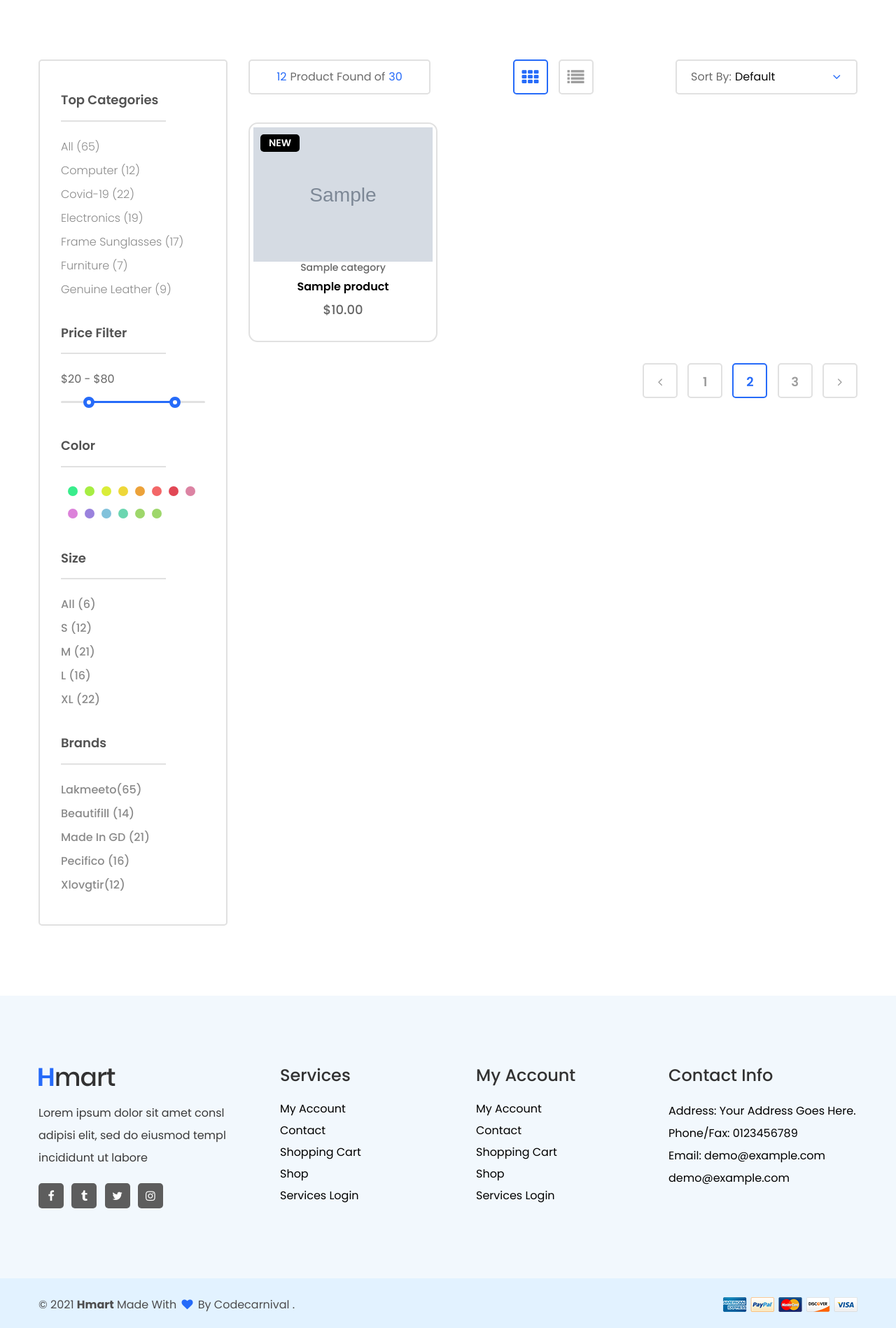
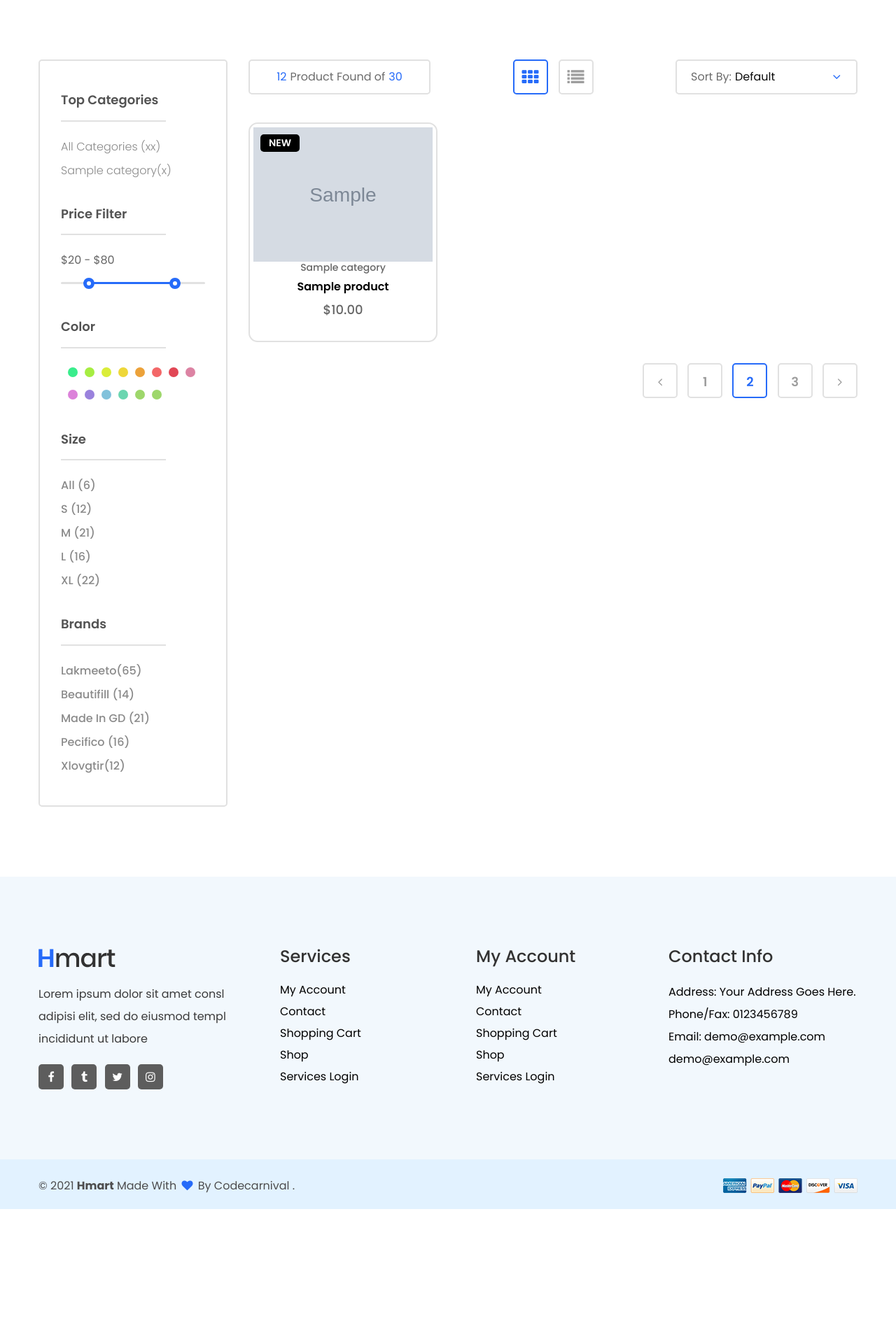
Before and after one commit to gurnitha/django-ytb-codingEx-electronic-shopping-system, a Django app: page /store/product-list in a window 1280 px wide. Shown: the part 614-2512 px from the top of the page at 70% size. After the commit the page ends 2342 px from the top, so only its background shows below. Run offline with Django 3.2, Linux system fonts and the light colour scheme; tables that the repository leaves empty hold one stand-in row (values such as "Sample post"); grey boxes marked "Sample" are stand-in pictures; some libraries are stand-ins or nearby versions; some web fonts are replaced.

Commit message:
10.4 Retrieving and displaying categories on sidebar of the product-list page

```diff
--- a/apps/store/views.py
+++ b/apps/store/views.py
@@ -4,15 +4,19 @@
 from django.shortcuts import render
 
 # Locals
-from apps.store.models import Product
+from apps.store.models import Product, Category
 
 # Create your views here.
 
 
 # Views: ProductList
 def ProductList(request):
+	# Product list
 	product_list = Product.objects.filter(status='Publish')
+	# Categories
+	categories = Category.objects.all()
 	context = {
 		'product_list_objects': product_list,
+		'category_objects': categories,
 	}
 	return render(request, 'store/product-list.html', context)
--- a/templates/store/product-list.html
+++ b/templates/store/product-list.html
@@ -181,27 +181,10 @@
                                 <h4 class="sidebar-title">Top Categories</h4>
                                 <div class="sidebar-widget-category">
                                     <ul>
-                                        <li><a href="#" class="selected m-0"> All
-                                            <span>(65)</span> </a>
-                                        </li>
-                                        <li><a href="#" class=""> Computer
-                                            <span>(12)</span> </a>
-                                        </li>
-                                        <li><a href="#" class=""> Covid-19
-                                            <span>(22)</span> </a>
-                                        </li>
-                                        <li><a href="#" class=""> Electronics
-                                            <span>(19)</span> </a>
-                                        </li>
-                                        <li><a href="#" class=""> Frame Sunglasses
-                                            <span>(17)</span> </a>
-                                        </li>
-                                        <li><a href="#" class=""> Furniture
-                                            <span>(7)</span> </a>
-                                        </li>
-                                        <li><a href="#" class=""> Genuine Leather
-                                            <span>(9)</span> </a>
-                                        </li>
+                                        <li><a href="#" class="selected m-0">All Categories (xx)</span> </a></li>
+                                        {% for category in category_objects %}
+                                        <li><a href="#" class="">{{category.name}}<span>(x)</span> </a></li>
+                                        {% endfor %}
                                     </ul>
                                 </div>
                             </div>
```
Also changed, not shown: README.md.
